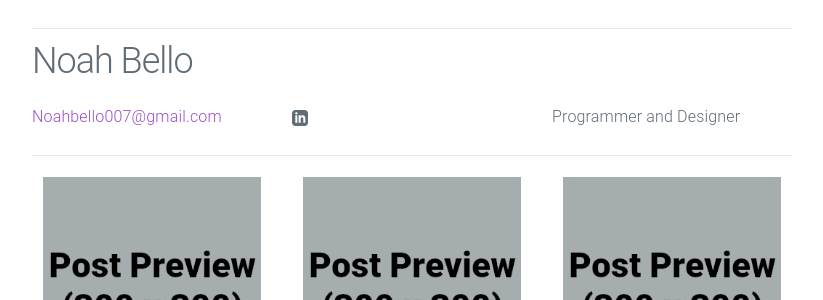
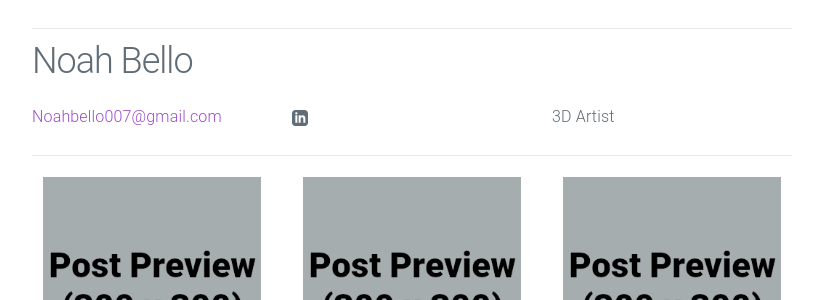
Before and after one commit to MellowBacon/NoahBelloPortfolio, a Jekyll site: the page built from index.html, in a window 1280 px wide. Shown: the part 208-508 px from the top of the page, without its empty margins (228-1051 px from the left). Built offline with Jekyll 4.4.1, drawn with Linux system fonts in a browser that asks for light colours.

Commit message:
Update _config.yml

```diff
--- a/_config.yml
+++ b/_config.yml
@@ -2,7 +2,7 @@
 title: Noah Bello
 email: Noahbello007@gmail.com
 description: > # keep this and put description below
-  Programmer and Designer
+  3D Artist
 url: https://MellowBacon.github.io
 linkedin_url: https://www.linkedin.com/in/noah-bello-572a51212/
 footer_text: "This site uses <a href='https://github.com/gamingportfolio/urban-theme-portfolio'>urban-theme (portfolio)</a>."
```
